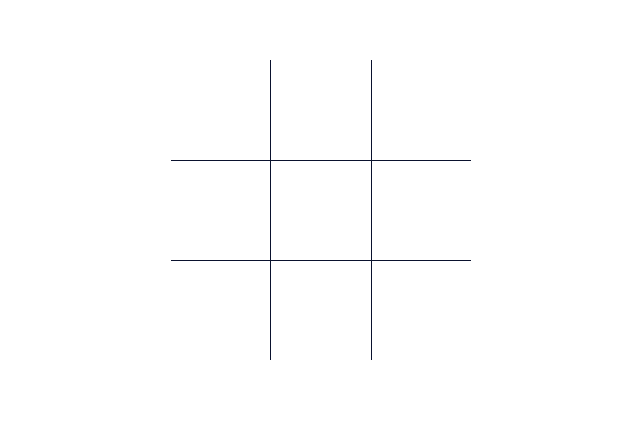
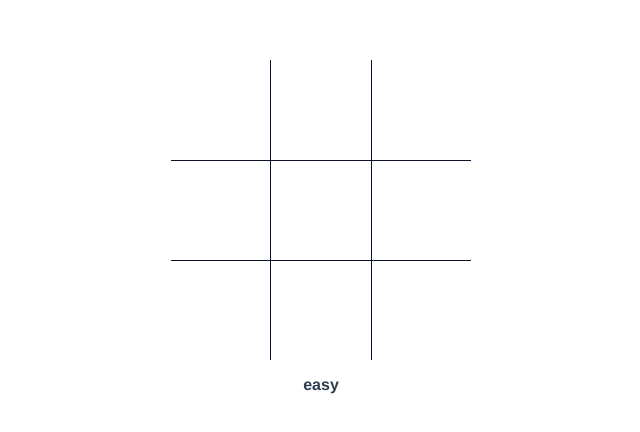
Before and after one commit to mustafaberat/XOX-Game-by-Vue, a Vue app: page / in a window 1280 px wide. Shown: the top 432 px of the page, without its empty margins (319-959 px from the left). Built offline with nearby package versions, Linux system fonts and the light colour scheme.

Commit message:
shows difficulty in the game

```diff
--- a/src/components/GameComponent.vue
+++ b/src/components/GameComponent.vue
@@ -18,6 +18,7 @@
       <!-- Using sound: <td @click.prevent="playSound(soundPath)"  -->
     </tr>
     </table>
+    <p v-if="!this.isDone">{{this.difficulty}}</p>
     <p v-if="this.winner !== 'XOX' && this.isDone">The winner is {{this.winner}}</p>
     <p v-if="this.winner === 'XOX' && this.isDone">Game over</p>
     <p v-if="this.isDone">Restart with:</p>
```
